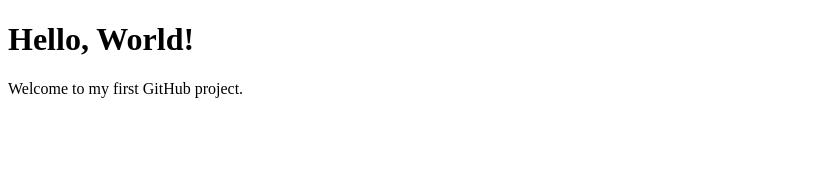
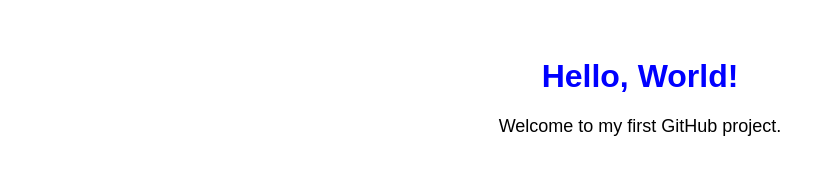
Before and after one commit to jugginfriday/-Hello-World-, a plain HTML site: page index.html in a window 1280 px wide. Shown: the whole page, without its empty margins (0-831 px from the left). Drawn offline with Linux system fonts and the light colour scheme.

Commit message:
Update index.html

```diff
--- a/index.html
+++ b/index.html
@@ -1,6 +1,12 @@
-<!DOCTYPE html>
 <html>
-<head><title>My First Webpage</title></head>
+<head>
+    <title>My First Webpage</title>
+    <style>
+        body { font-family: Arial, sans-serif; text-align: center; padding: 50px; }
+        h1 { color: blue; }
+        p { font-size: 18px; }
+    </style>
+</head>
 <body>
     <h1>Hello, World!</h1>
     <p>Welcome to my first GitHub project.</p>
```
